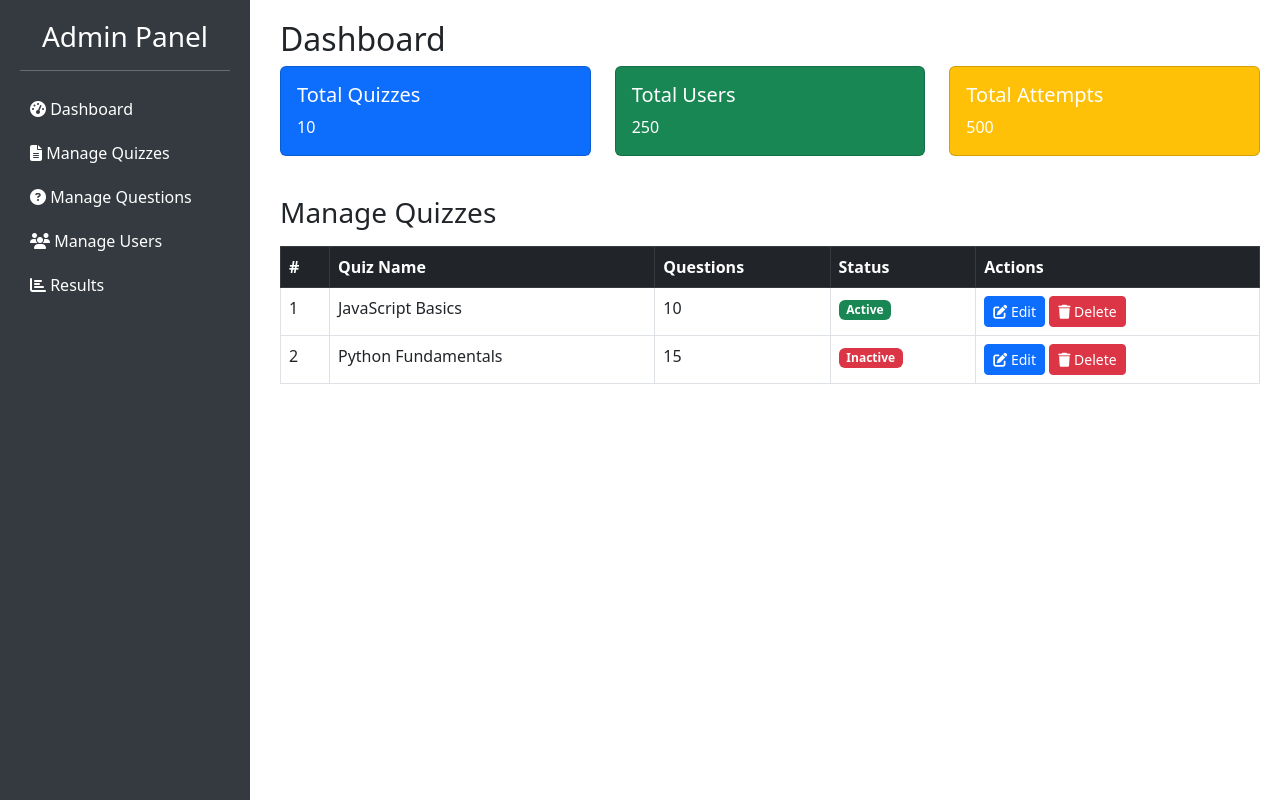
After one commit to devdesignerprakash/quizapp_django, a Django app: page /authapp/dashboard/ in a window 1280 px wide. The commit adds this page. Run offline with Django 5.2, Linux system fonts and the light colour scheme.

Commit message:
admin dashboard on progress

```diff
--- /dev/null
+++ b/quiz/authapp/templates/app/dashboard_view.html
@@ -0,0 +1,123 @@
+
+<!DOCTYPE html>
+<html lang="en">
+<head>
+    <meta charset="UTF-8">
+    <meta name="viewport" content="width=device-width, initial-scale=1.0">
+    <title>Quiz Admin Panel</title>
+    <link href="https://cdn.jsdelivr.net/npm/bootstrap@5.3.0/dist/css/bootstrap.min.css" rel="stylesheet">
+    <link rel="stylesheet" href="https://cdnjs.cloudflare.com/ajax/libs/font-awesome/6.4.2/css/all.min.css">
+    <style>
+        body {
+            display: flex;
+        }
+        .sidebar {
+            width: 250px;
+            background: #343a40;
+            color: white;
+            height: 100vh;
+            padding: 20px;
+            position: fixed;
+        }
+        .sidebar a {
+            color: white;
+            text-decoration: none;
+            display: block;
+            padding: 10px;
+        }
+        .sidebar a:hover {
+            background: #495057;
+            border-radius: 5px;
+        }
+        .content {
+            margin-left: 260px;
+            padding: 20px;
+            width: 100%;
+        }
+    </style>
+</head>
+<body>
+
+    <!-- Sidebar -->
+    <div class="sidebar">
+        <h3 class="text-center">Admin Panel</h3>
+        <hr>
+        <a href="#"><i class="fa fa-tachometer-alt"></i> Dashboard</a>
+        <a href="#"><i class="fa fa-file-alt"></i> Manage Quizzes</a>
+        <a href="#"><i class="fa fa-question-circle"></i> Manage Questions</a>
+        <a href="#"><i class="fa fa-users"></i> Manage Users</a>
+        <a href="#"><i class="fa fa-chart-bar"></i> Results</a>
+    </div>
+
+    <!-- Content -->
+    <div class="content">
+        <h2>Dashboard</h2>
+
+        <!-- Dashboard Cards -->
+        <div class="row">
+            <div class="col-md-4">
+                <div class="card text-white bg-primary mb-3">
+                    <div class="card-body">
+                        <h5 class="card-title">Total Quizzes</h5>
+                        <p class="card-text">10</p>
+                    </div>
+                </div>
+            </div>
+            <div class="col-md-4">
+                <div class="card text-white bg-success mb-3">
+                    <div class="card-body">
+                        <h5 class="card-title">Total Users</h5>
+                        <p class="card-text">250</p>
+                    </div>
+                </div>
+            </div>
+            <div class="col-md-4">
+                <div class="card text-white bg-warning mb-3">
+                    <div class="card-body">
+                        <h5 class="card-title">Total Attempts</h5>
+                        <p class="card-text">500</p>
+                    </div>
+                </div>
+            </div>
+        </div>
+
+        <!-- Manage Quizzes Table -->
+        <h3 class="mt-4">Manage Quizzes</h3>
+        <table class="table table-bordered mt-3">
+            <thead class="table-dark">
+                <tr>
+                    <th>#</th>
+                    <th>Quiz Name</th>
+                    <th>Questions</th>
+                    <th>Status</th>
+                    <th>Actions</th>
+                </tr>
+            </thead>
+            <tbody>
+                <tr>
+                    <td>1</td>
+                    <td>JavaScript Basics</td>
+                    <td>10</td>
+                    <td><span class="badge bg-success">Active</span></td>
+                    <td>
+                        <button class="btn btn-primary btn-sm"><i class="fa fa-edit"></i> Edit</button>
+                        <button class="btn btn-danger btn-sm"><i class="fa fa-trash"></i> Delete</button>
+                    </td>
+                </tr>
+                <tr>
+                    <td>2</td>
+                    <td>Python Fundamentals</td>
+                    <td>15</td>
+                    <td><span class="badge bg-danger">Inactive</span></td>
+                    <td>
+                        <button class="btn btn-primary btn-sm"><i class="fa fa-edit"></i> Edit</button>
+                        <button class="btn btn-danger btn-sm"><i class="fa fa-trash"></i> Delete</button>
+                    </td>
+                </tr>
+            </tbody>
+        </table>
+    </div>
+
+    <script src="https://cdn.jsdelivr.net/npm/bootstrap@5.3.0/dist/js/bootstrap.bundle.min.js"></script>
+</body>
+</html>
--- /dev/null
+++ b/quiz/authapp/urls.py
@@ -0,0 +1,6 @@
+from django.urls import path,include
+from .import views
+
+urlpatterns = [
+    path('dashboard/',views.admin_dashboard_view, name='admin_dashboard')
+]
--- a/quiz/authapp/views.py
+++ b/quiz/authapp/views.py
@@ -1,3 +1,6 @@
 from django.shortcuts import render
 
+def admin_dashboard_view(request):
+    return render(request,'app/dashboard_view.html')
+
 # Create your views here.
--- a/quiz/quiz/urls.py
+++ b/quiz/quiz/urls.py
@@ -22,7 +22,8 @@ from django.conf.urls.static import static
 
 urlpatterns = [
     path('admin/', admin.site.urls),
-    path('',include('quizapp.urls'))
+    path('',include('quizapp.urls')),
+    path('authapp/',include('authapp.urls'))
 ]
 if settings.DEBUG:
     urlpatterns += static(settings.MEDIA_URL, document_root=settings.MEDIA_ROOT)
--- a/quiz/quizapp/templates/app/questions.html
+++ b/quiz/quizapp/templates/app/questions.html
@@ -3,7 +3,6 @@
 {% block content %}
 <div class="container mt-5">
     <h2 class="text-center">Quiz for {{ category.name }}</h2>
-
     {% if questions %}
     <form id="quiz-form" method="POST" action="{% url 'result_check' %}">
         {% csrf_token %}
@@ -35,7 +34,6 @@
             {% endfor %}
         </div>
     </form>
-
     <!-- Navigation Buttons -->
     <div class="d-flex justify-content-between mt-4">
         <button id="prev-btn" class="btn btn-secondary" disabled>Previous</button>
--- a/quiz/quizapp/templates/app/result.html
+++ b/quiz/quizapp/templates/app/result.html
@@ -1,16 +1,16 @@
 {% extends "common/base.html" %}
-{% block title %}Answers{% endblock title %}
+{% block title %}Result{% endblock title %}
 {% block content %}
 <div class="container mt-4">
     <h2 class="text-center">Quiz Results</h2>
     <div class="card p-3 mb-3">
-        <h4>Total Score: <span class="text-primary">{{ score }}%</span></h4>
+        <h4>Total Score: <span class="text-primary">{{ score }}</span></h4>
         <h5>Total Questions Attempted: <span class="text-secondary">{{ total_questions_attempt }}</span></h5>
     </div>
     <table class="table table-bordered">
         <thead class="table-dark">
             <tr>
-                <th>#</th>
+                <th>S.N.</th>
                 <th>Question</th>
                 <th>Selected Answer</th>
                 <th>Correct Answer</th>
```
Also changed, not shown: quiz/quizapp/views.py (+3 -10 lines).
